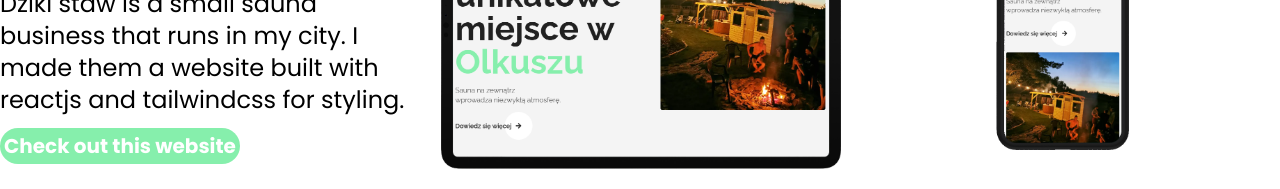
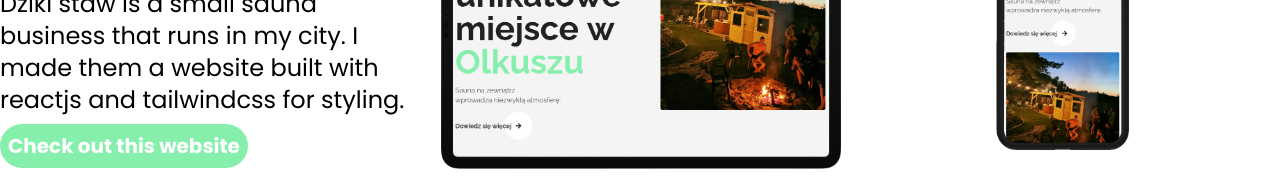
Before and after one commit to Maciejka1/portfolio-code, a React (Create React App) app: page / in a window 1280 px wide. Shown: the part 1240-1429 px from the top of the page. Built offline with nearby package versions, Linux system fonts and the light colour scheme; no server answers; the database is empty.

Commit message:
better user experience

```diff
--- a/src/components/templates/projects.js
+++ b/src/components/templates/projects.js
@@ -27,7 +27,7 @@ export default function Projects(props){
                 <p className='text-2xl my-4'>
                     {props.desc}
                 </p>
-                <a href={props.linkToWebsite} target="blank" className={props.buttonColor + ' transition-all hover:p-2 p-1 rounded-full font-bold text-white text-xl'}>
+                <a href={props.linkToWebsite} target="blank" className={props.buttonColor + ' transition-all hover:p-3image.png p-2 rounded-full font-bold text-white text-xl'}>
                     Check out this website
                 </a>
             </div>
```
